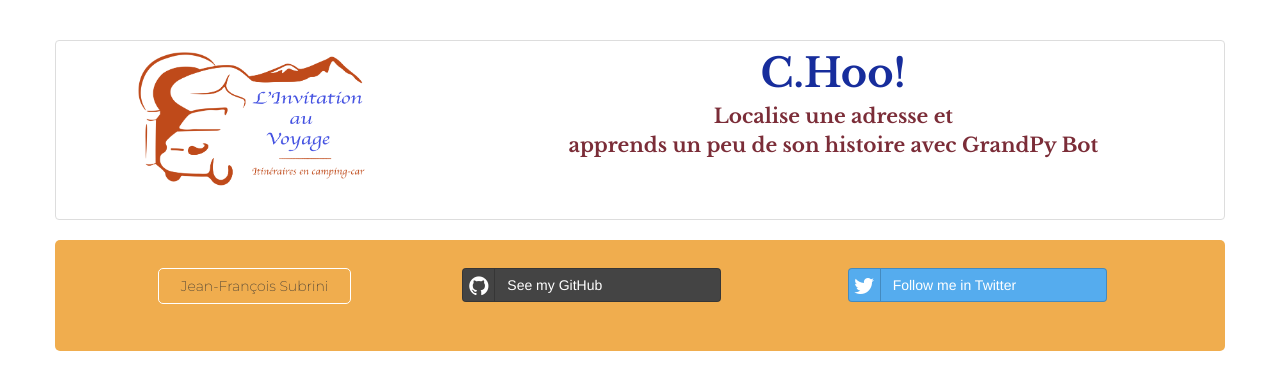
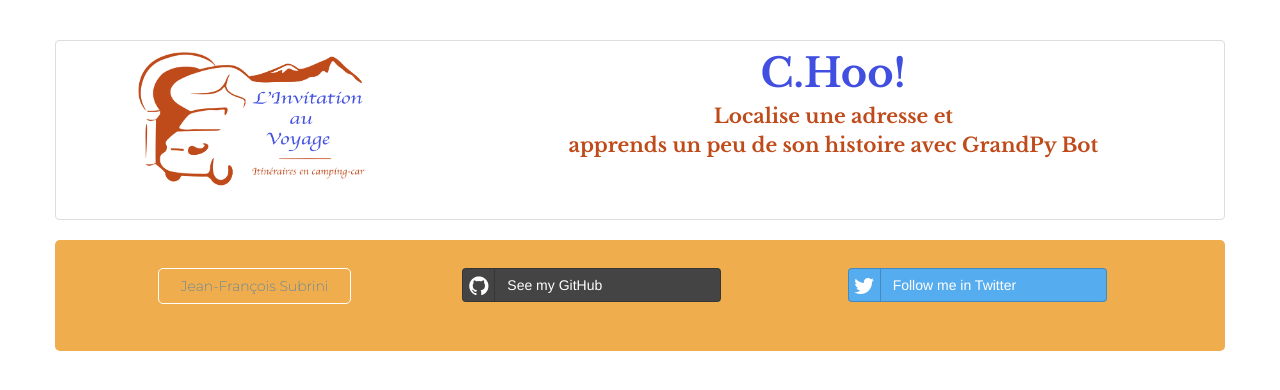
Before and after one commit to jfsubrini/project7_grandpy_bot, a Flask app: template templates/layout.html in a window 1280 px wide. Shown: the top 390 px of the page. Run offline with Flask 2, Linux system fonts and the light colour scheme; the template is opened without the code that fills it, so the values that code supplies are empty; some libraries are stand-ins or nearby versions.

Commit message:
Some improvement in CSS

```diff
--- a/static/css/style.css
+++ b/static/css/style.css
@@ -3,27 +3,26 @@
 
 /* HEADER CSS */
 
-.pickup {
+.commonCss {
     font-family: "Libre Baskerville";
     font-weight: 700;
     text-align: center;
+    color: rgb(65, 79, 225);
 }
 
-.pickup1 {
+#siteNameBig {
     font-size: 40px;
-    color: rgb(23, 45, 156);
     padding-top: 30px;
 }
 
-.pickup2 {
+#pickupLine {
     font-size: 20px;
-    color: rgb(123, 45, 56);
+    color: rgb(191, 74, 26);
     padding-top: 10px;
 }
 
-.pickup3 {
+#siteNameSmall {
     font-size: 30px;
-    color: rgb(23, 45, 156);
     padding-top: 20px;
 }
 
@@ -51,7 +50,7 @@ article {
 }
 
 .messagesPage {
-    background: rgba(248, 220, 216, .6);
+    background-color: rgba(248, 220, 216, .6);
     -moz-border-radius: 5px;
     -webkit-border-radius: 5px;
     border-radius: 5px;
@@ -59,7 +58,8 @@ article {
     font-weight: 400;
     font-size: 20px;
     padding : 10px 20px 50px 20px;
-    color: rgb(23, 45, 156);
+    color: rgb(65, 79, 225);
+;
 }
 
 .well {
@@ -87,7 +87,7 @@ article {
 }
 
 /* GrandPy & User's Icons */
-.grandpy, #user {
+.grandpyPic, #userPic {
     margin-right : 20px;
     margin-bottom : 10px;
 }
@@ -122,16 +122,16 @@ article {
 
 /* FOOTER CSS */
 
-.frame {
+.footerFrame {
     padding: 7px;
     -moz-border-radius: 5px;
     -webkit-border-radius: 5px;
     border-radius: 5px;
-    background: rgb(240, 173, 78);
+    background-color: rgb(240, 173, 78);
     text-align: center;
 }
 
-.name {
+.myName {
     font-family: Montserrat;
     font-weight: 200;
     font-size: 14px;
@@ -141,3 +141,13 @@ article {
     -webkit-border-radius: 5px;
     border-radius: 5px;
 }
+
+.myName a {
+    text-decoration: none;
+}
+.myName a:hover {
+    color: ivory;
+}
+.myName a:active {
+    color: black;
+}
--- a/templates/_footer.html
+++ b/templates/_footer.html
@@ -1,17 +1,21 @@
 <!-- Footer content for the layout.html file -->
 
 <!-- FOOTER -->
-<footer class="row white frame">
+<footer class="row footerFrame">
 	<div class="col-md-12">
 		<div class="row">
 			<div class="col-md-12"></div>
 		</div>
 		<div class="row social-buttons">
-			<div class="col-md-2 col-md-offset-1 col-sm-6 col-sm-offset-3 col-xs-4 col-xs-offset-1 name">Jean-François Subrini</div>
+
+			<div class="col-md-2 col-md-offset-1 col-sm-6 col-sm-offset-3 col-xs-4 col-xs-offset-1 myName"><a href="https://www.linkedin.com/in/jean-françois-subrini-1296a7149/">Jean-François Subrini</div>
+
 			<div class="col-md-3 col-md-offset-1 col-sm-6 col-sm-offset-3 hidden-xs"><a href="https://github.com/jfsubrini/project7_grandpy_bot" class="btn btn-block btn-social btn-github"><span class="fa fa-github"></span>See my GitHub</a></div>
 			<div class="col-xs-2 col-xs-offset-1 visible-xs-inline"><a href="https://github.com/jfsubrini/project7_grandpy_bot" class="btn btn-social-icon btn-github"><span class="fa fa-github"></span></a></div>
+
 			<div class="col-md-3 col-md-offset-1 col-sm-6 col-sm-offset-3 hidden-xs"><a href="https://twitter.com/jfsubrini" class="btn btn-block btn-social btn-twitter"><span class="fa fa-twitter"></span>Follow me in Twitter</a></div>
 			<div class="col-xs-2 col-xs-offset-1 visible-xs-inline"><a href="https://twitter.com/jfsubrini" class="btn btn-social-icon btn-twitter"><span class="fa fa-twitter"></span></a></div>
+
 		</div>
 	</div>
 </footer>
--- a/templates/_header.html
+++ b/templates/_header.html
@@ -2,10 +2,12 @@
 
 <!-- HEADER -->
 <header class="row page-header thumbnail">
+
 	<!--LOGO-->
   	<div class="col-sm-5 col-md-4 hidden-xs"><a href="home.html"><img src="../static/images/logo_choo!.png" alt="Logo de C.Hoo!.com" title="C.Hoo!.com" width="266.67" height="150"></a></div>
   	<div class="col-xs-6 col-xs-offset-3 visible-xs-block"><a href="home.html"><img src="../static/images/logo_choo!.png" alt="Logo de C.Hoo!.com" title="C.Hoo!.com" width="177.78" height="100"></a></div>
-	<!--PICKUP LINE-->
-	<div class="col-sm-7 col-md-8 hidden-xs pickup"><span class="pickup pickup1">C.Hoo!</span><br><span class="pickup pickup2">Localise une adresse et<br>apprends un peu de son histoire avec GrandPy Bot</span></div>
-	<div class="col-xs-12 visible-xs-block pickup pickup3">C.Hoo!</div>
+
+	<!--SITE NAME & PICKUP LINE-->
+	<div class="col-sm-7 col-md-8 hidden-xs commonCss"><span id="siteNameBig">C.Hoo!</span><br><span id="pickupLine">Localise une adresse et<br>apprends un peu de son histoire avec GrandPy Bot</span></div>
+	<div class="col-xs-12 visible-xs-block commonCss" id="siteNameSmall">C.Hoo!</div>
 </header>
```
Also changed, not shown: templates/home.html (+7 -4 lines).
